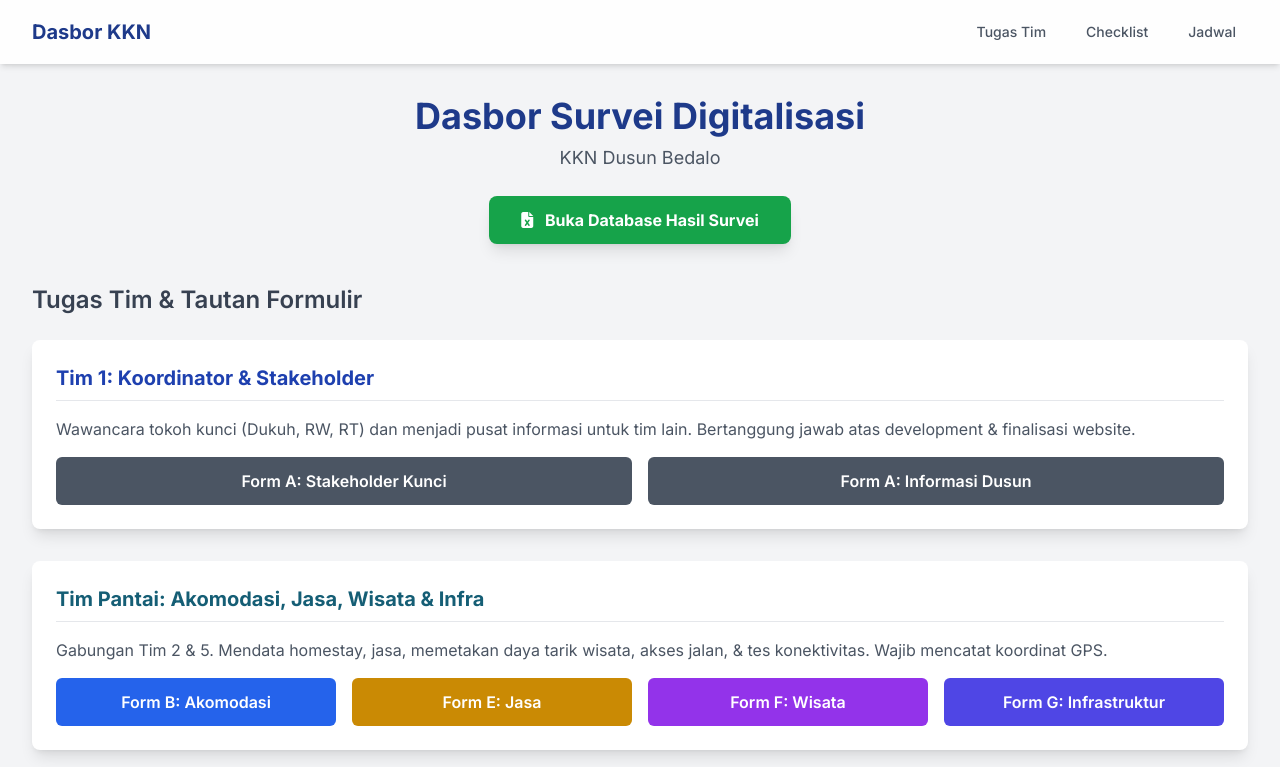
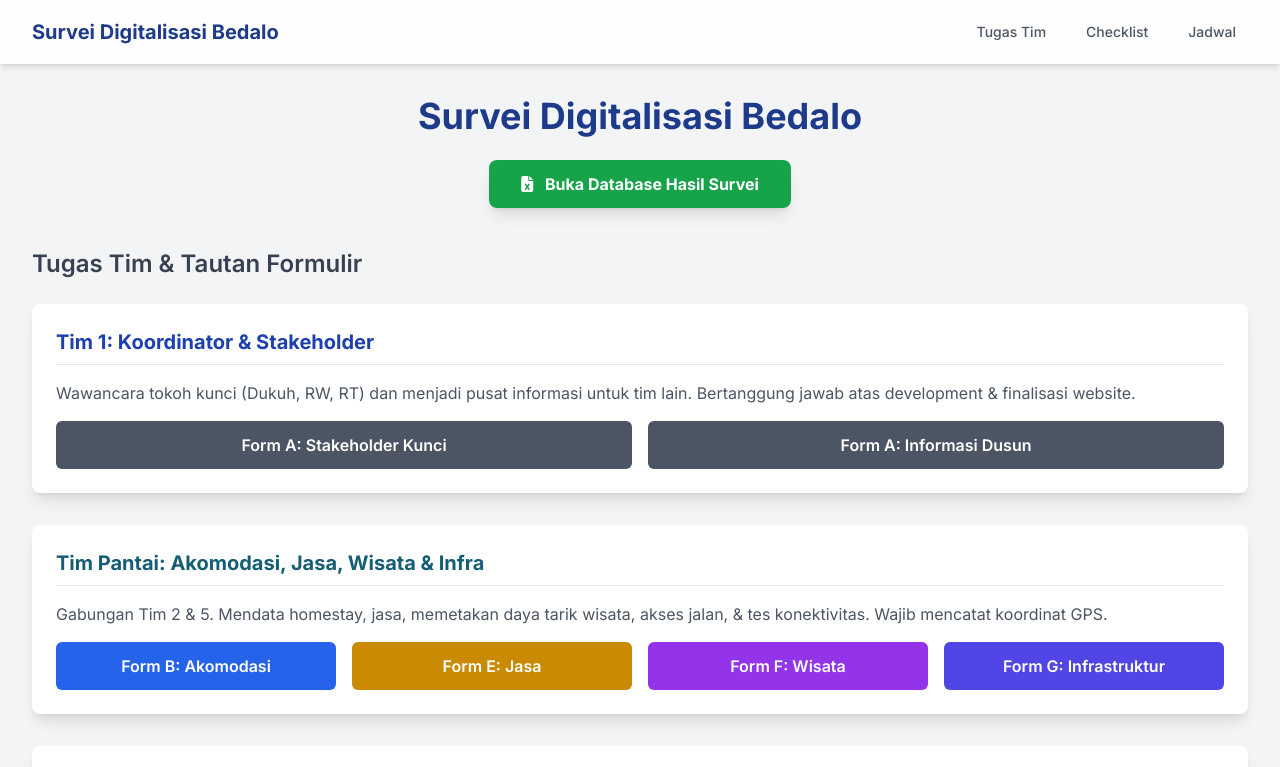
Before and after one commit to rdndds/bedalo, a plain HTML site: page survei.html in a window 1280 px wide. Shown: the top 767 px of the page. Drawn offline with nearby package versions, Linux system fonts and the light colour scheme.

Commit message:
change header text

```diff
--- a/survei.html
+++ b/survei.html
@@ -3,7 +3,7 @@
 <head>
     <meta charset="UTF-8">
     <meta name="viewport" content="width=device-width, initial-scale=1.0">
-    <title>Dasbor Survei KKN Dusun Bedalo</title>
+    <title>Survei Digitalisasi Bedalo</title>
     <script src="https://cdn.tailwindcss.com"></script>
     <link href="https://fonts.googleapis.com/css2?family=Inter:wght@400;500;600;700&display=swap" rel="stylesheet">
     <link rel="stylesheet" href="https://cdnjs.cloudflare.com/ajax/libs/font-awesome/6.4.0/css/all.min.css">
@@ -45,7 +45,7 @@
         <div class="max-w-7xl mx-auto px-4 sm:px-6 lg:px-8">
             <div class="flex items-center justify-between h-16">
                 <div class="flex items-center">
-                    <a href="#" class="text-xl font-bold text-blue-900">Dasbor KKN</a>
+                    <a href="#" class="text-xl font-bold text-blue-900">Survei Digitalisasi Bedalo</a>
                 </div>
                 <div class="hidden md:block">
                     <div class="ml-10 flex items-baseline space-x-4">
@@ -75,8 +75,7 @@
 
         <!-- Header & Link Spreadsheet -->
         <section class="text-center mb-10">
-            <h1 class="text-4xl font-bold text-blue-900">Dasbor Survei Digitalisasi</h1>
-            <p class="mt-2 text-lg text-gray-600">KKN Dusun Bedalo</p>
+            <h1 class="text-4xl font-bold text-blue-900">Survei Digitalisasi Bedalo</h1>
             <a href="https://docs.google.com/spreadsheets/d/1THGeYhivhE9zUZaW6KuiknF41-oQdDPM1rqI9rg8-Kg/edit?usp=sharing" target="_blank" class="mt-6 inline-block bg-green-600 text-white font-bold py-3 px-8 rounded-lg shadow-lg hover:bg-green-700 transition-transform transform hover:scale-105">
                 <i class="fas fa-file-excel mr-2"></i> Buka Database Hasil Survei
             </a>
```
